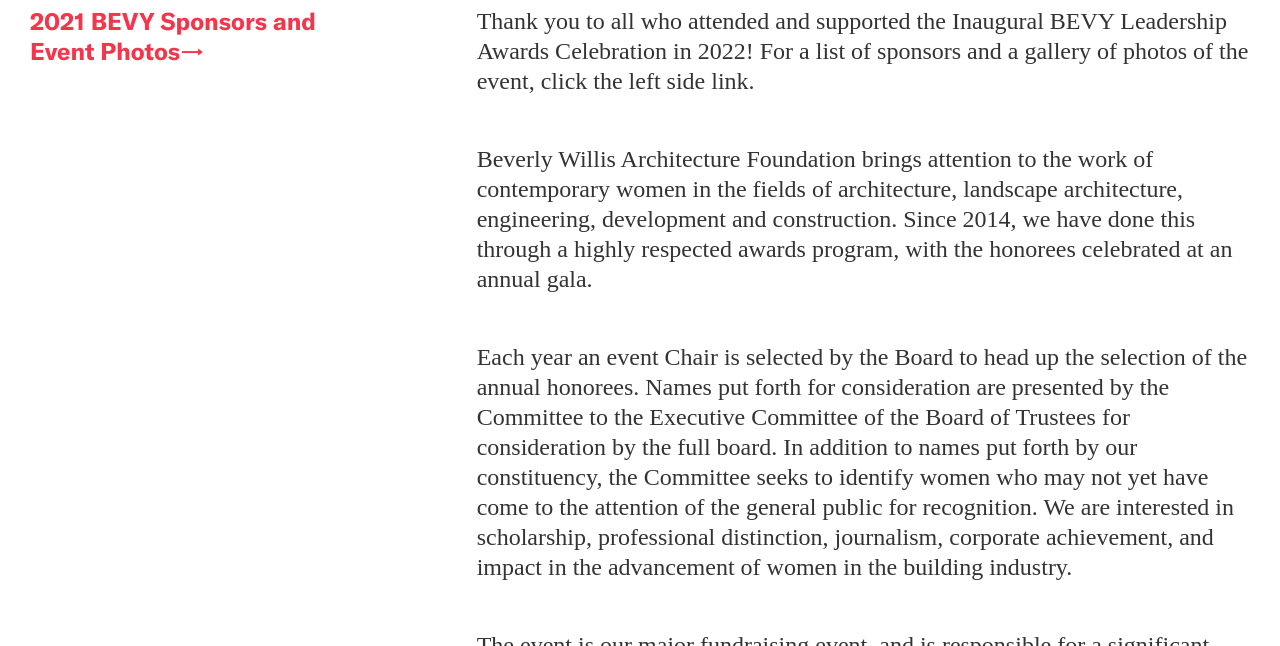
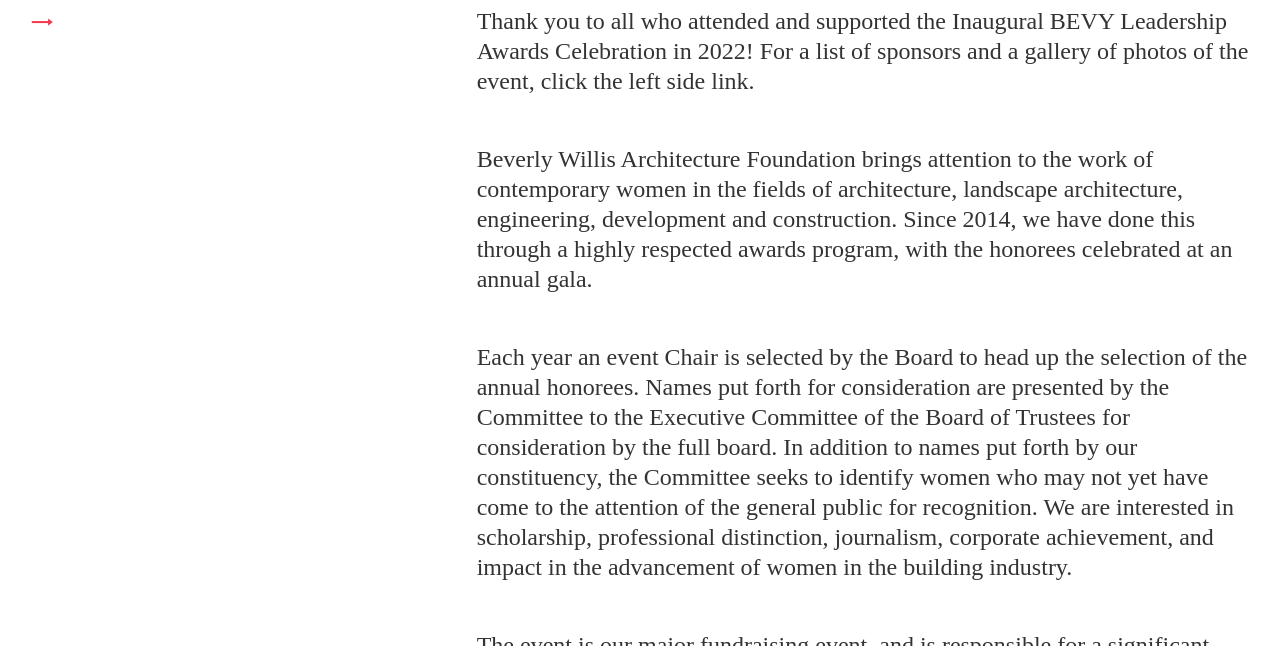
Before and after one commit to jengalas/bwaf-bbw, a Jekyll site: the page built from _programs/leadership-awards-gala.md, in a window 1280 px wide and 900 px high, scrolled down 1457 px, cut to the strip 254-900 px from the top of the window. Built offline with Jekyll 4.4.1, drawn with Linux system fonts in a browser that asks for light colours; nearby versions of some CDN libraries; some web fonts are replaced.

Commit message:
Updated 1 file via CloudCannon.

```diff
--- a/_programs/leadership-awards-gala.md
+++ b/_programs/leadership-awards-gala.md
@@ -105,11 +105,10 @@
     include_left-hand_column_text_: true
     lefthand_text:
       header_type: Link
-      text: 2021 BEVY Sponsors and Event Photos
-      link_text: Download the 2021 sponsorship form
-      download: >-
-        https://www.dropbox.com/s/04kjv5m7xwrl3dg/BWAF%20Bevy%202021_Sponsorship%20Form.pdf?dl=0
-      link_url: http://gala.bwaf.org/2021-sponsors/
+      text:
+      link_text:
+      download:
+      link_url:
     text_block: >-
       Thank you to all who attended and supported the Inaugural BEVY Leadership
       Awards Celebration in 2022! For a list of sponsors and a gallery of photos
```
